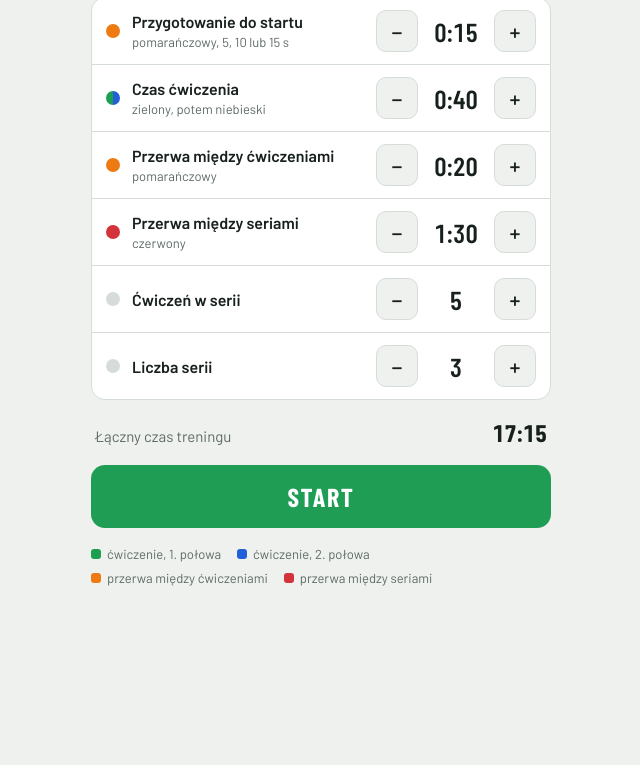
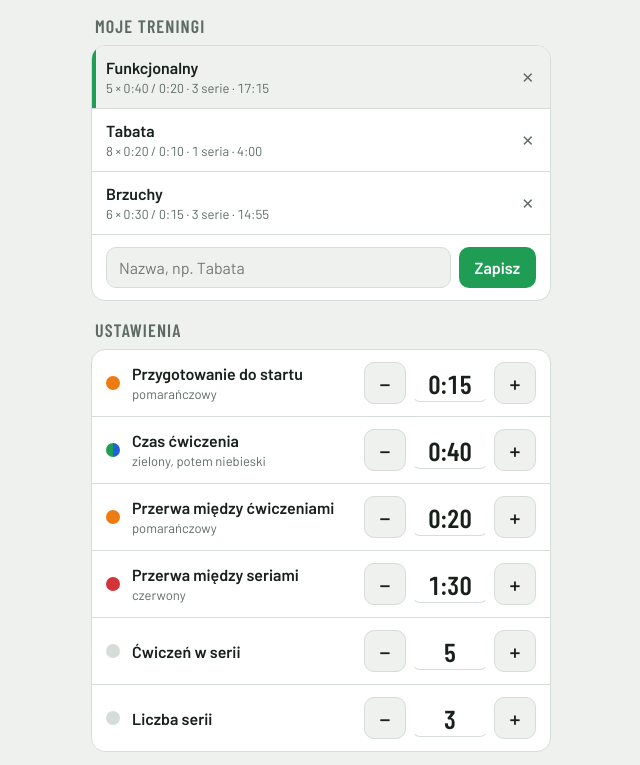
Before and after one commit to konradgorny-blip/Functional-timer, a plain HTML site: page index.html in a window 1280 px wide. Shown: the part 102-867 px from the top of the page, without its empty margins (319-959 px from the left). Before the commit the page ends 800 px from the top, so only its background shows below. Drawn offline with nearby package versions, Linux system fonts and the light colour scheme.

Commit message:
Add files via upload

```diff
--- a/index.html
+++ b/index.html
@@ -53,7 +53,22 @@ h1{font-family:var(--display);font-weight:700;font-size:34px;letter-spacing:.01e
 .step{display:flex;align-items:center;gap:6px}
 .step button{width:42px;height:42px;border-radius:10px;border:1px solid var(--line);background:var(--bg);font-size:22px;line-height:1;font-weight:500}
 .step button:active{transform:scale(.95)}
-.val{font-family:var(--display);font-weight:600;font-size:26px;min-width:64px;text-align:center;font-variant-numeric:tabular-nums}
+.val{font-family:var(--display);font-weight:600;font-size:26px;width:76px;text-align:center;font-variant-numeric:tabular-nums;
+  color:var(--fg);background:transparent;border:1px solid transparent;border-bottom-color:var(--line);border-radius:8px;padding:2px 0}
+.val:focus{outline:none;border-color:var(--accent);background:var(--bg)}
+.sec{font-family:var(--display);font-weight:600;font-size:18px;letter-spacing:.06em;text-transform:uppercase;color:var(--muted);margin:0 0 -10px 4px}
+
+/* ---------- zapisane treningi ---------- */
+.pr{display:grid;grid-template-columns:1fr auto;align-items:center;border-top:1px solid var(--line)}
+.pr:first-child{border-top:0}
+.pr.on{background:var(--bg);box-shadow:inset 4px 0 var(--accent)}
+.pr-load{border:0;background:none;text-align:left;padding:12px 14px;min-width:0}
+.pr-load b{display:block;font-weight:600;font-size:16px}
+.pr-load small{color:var(--muted);font-size:13px;font-variant-numeric:tabular-nums}
+.pr-del{border:0;background:none;color:var(--muted);padding:12px 16px;font-size:15px;white-space:nowrap}
+.pr-save{display:flex;gap:8px;padding:12px 14px;border-top:1px solid var(--line)}
+.pr-save input{flex:1;min-width:0;font:inherit;font-size:16px;padding:10px 12px;border:1px solid var(--line);border-radius:10px;background:var(--bg);color:var(--fg)}
+.pr-save button{border:0;border-radius:10px;background:var(--accent);color:#fff;font-weight:600;padding:10px 16px}
 .sum{display:flex;justify-content:space-between;align-items:baseline;padding:0 4px;color:var(--muted);font-size:15px}
 .sum strong{font-family:var(--display);font-size:24px;color:var(--fg);font-variant-numeric:tabular-nums}
 .big{border:0;border-radius:14px;background:var(--accent);color:#fff;font-family:var(--display);font-weight:700;font-size:26px;letter-spacing:.06em;text-transform:uppercase;padding:16px;width:100%}
@@ -67,8 +82,10 @@ h1{font-family:var(--display);font-weight:700;font-size:34px;letter-spacing:.01e
   background:var(--ex1);transition:background-color .35s ease}
 #run.p-ex1{background:var(--ex1)} #run.p-ex2{background:var(--ex2)}
 #run.p-rest,#run.p-prep{background:var(--rest)} #run.p-setrest{background:var(--setrest)} #run.p-done{background:var(--done)}
-.top{display:flex;justify-content:space-between;gap:12px;font-family:var(--display);font-weight:600;font-size:20px;letter-spacing:.04em;text-transform:uppercase;opacity:.92}
+.top{display:flex;flex-wrap:wrap;justify-content:space-between;gap:0 12px;font-family:var(--display);font-weight:700;font-size:clamp(28px,8vw,54px);line-height:1.05;letter-spacing:.03em;text-transform:uppercase}
 .top span{font-variant-numeric:tabular-nums}
+.remain{display:flex;justify-content:center;align-items:baseline;gap:10px;margin-top:10px;font-family:var(--display);font-weight:600;font-size:clamp(22px,6.5vw,36px);letter-spacing:.05em;text-transform:uppercase;opacity:.92}
+.remain b{font-weight:700;font-size:1.3em;font-variant-numeric:tabular-nums}
 .center{flex:1;display:flex;flex-direction:column;align-items:center;justify-content:center;gap:4px;text-align:center;min-height:0}
 #phase{font-family:var(--display);font-weight:700;font-size:clamp(26px,7vw,44px);letter-spacing:.08em;text-transform:uppercase}
 #time{font-family:var(--display);font-weight:700;font-size:clamp(110px,38vw,300px);line-height:.9;font-variant-numeric:tabular-nums;letter-spacing:-.01em}
@@ -86,8 +103,17 @@ h1{font-family:var(--display);font-weight:700;font-size:34px;letter-spacing:.01e
 <section id="setup">
   <div>
     <h1>Timer treningowy</h1>
-    <p class="sub">Ustaw czasy i liczbę ćwiczeń, potem start.</p>
+    <p class="sub">Wybierz zapisany trening albo ustaw własny. Stuknij w liczbę, żeby wpisać dowolną wartość.</p>
   </div>
+  <h2 class="sec">Moje treningi</h2>
+  <div class="card">
+    <div id="presets"></div>
+    <form class="pr-save" id="saveForm">
+      <input id="prName" placeholder="Nazwa, np. Tabata" maxlength="40" enterkeyhint="done" aria-label="Nazwa treningu">
+      <button id="prSave">Zapisz</button>
+    </form>
+  </div>
+  <h2 class="sec">Ustawienia</h2>
   <div class="card" id="rows"></div>
   <div class="sum"><span>Łączny czas treningu</span><strong id="total">0:00</strong></div>
   <button class="big" id="startBtn">Start</button>
@@ -101,6 +127,7 @@ h1{font-family:var(--display);font-weight:700;font-size:34px;letter-spacing:.01e
 
 <section id="run" hidden>
   <div class="top"><span id="exInfo">Ćwiczenie 1/5</span><span id="setInfo">Seria 1/3</span></div>
+  <div class="remain" id="remainRow"><span>Do końca</span><b id="remain">0:00</b></div>
   <div class="center">
     <div id="phase">Ćwiczenie</div>
     <div id="time">0:30</div>
@@ -118,7 +145,7 @@ h1{font-family:var(--display);font-weight:700;font-size:34px;letter-spacing:.01e
 <script>
 (function(){
   const FIELDS=[
-    {k:'prep',name:'Przygotowanie do startu',   hint:'pomarańczowy, 5, 10 lub 15 s', dot:'var(--rest)', min:5, max:15, step:5, time:true},
+    {k:'prep',name:'Przygotowanie do startu',   hint:'pomarańczowy',              dot:'var(--rest)', min:5, max:60, step:5, time:true},
     {k:'ex',  name:'Czas ćwiczenia',            hint:'zielony, potem niebieski', dot:'split', min:5, max:3600, step:5, time:true},
     {k:'rest',name:'Przerwa między ćwiczeniami',hint:'pomarańczowy',              dot:'var(--rest)', min:0, max:3600, step:5, time:true},
     {k:'setr',name:'Przerwa między seriami',    hint:'czerwony',                  dot:'var(--setrest)', min:0, max:3600, step:15, time:true},
@@ -133,17 +160,80 @@ h1{font-family:var(--display);font-weight:700;font-size:34px;letter-spacing:.01e
   const $=id=>document.getElementById(id);
   const fmt=s=>{s=Math.max(0,Math.round(s));const m=Math.floor(s/60),r=s%60;return m+':'+String(r).padStart(2,'0')};
 
+  // ----- zapisane treningi -----
+  const clean=c=>{const o={...DEF};if(c) for(const k in DEF) if(typeof c[k]==='number') o[k]=c[k];return o};
+  let presets=null,current='';
+  try{presets=JSON.parse(localStorage.getItem('timer-presets')||'null');current=localStorage.getItem('timer-current')||''}catch(e){}
+  if(!Array.isArray(presets)) presets=[
+    {name:'Funkcjonalny',cfg:{...cfg}},
+    {name:'Tabata',      cfg:{prep:10,ex:20,rest:10,setr:60,n:8,sets:1}},
+    {name:'Brzuchy',     cfg:{prep:10,ex:30,rest:15,setr:60,n:6,sets:3}}
+  ];
+  presets=presets.filter(p=>p&&typeof p.name==='string').map(p=>({name:p.name,cfg:clean(p.cfg)}));
+  const savePresets=()=>{try{localStorage.setItem('timer-presets',JSON.stringify(presets));localStorage.setItem('timer-current',current)}catch(e){}};
+  const same=(a,b)=>Object.keys(DEF).every(k=>a[k]===b[k]);
+  const serie=n=>n===1?'seria':(n%10>=2&&n%10<=4&&(n%100<12||n%100>14))?'serie':'serii';
+  const findPreset=name=>presets.findIndex(p=>p.name.toLowerCase()===name.trim().toLowerCase());
+  const prName=$('prName');
+  prName.value=current;
+
+  function renderPresets(){
+    const box=$('presets');box.textContent='';
+    presets.forEach((p,idx)=>{
+      const c=p.cfg,r=document.createElement('div');
+      r.className='pr'+(same(c,cfg)?' on':'');
+      const load=document.createElement('button');load.className='pr-load';
+      const b=document.createElement('b');b.textContent=p.name;
+      const sm=document.createElement('small');
+      sm.textContent=`${c.n} × ${fmt(c.ex)} / ${fmt(c.rest)} · ${c.sets} ${serie(c.sets)} · ${fmt(totalOf(c))}`;
+      load.append(b,sm);
+      load.addEventListener('click',()=>{cfg={...c};current=p.name;prName.value=p.name;save();savePresets();render()});
+      const del=document.createElement('button');del.className='pr-del';del.textContent='✕';del.setAttribute('aria-label','Usuń '+p.name);
+      let armed=0;
+      del.addEventListener('click',()=>{
+        if(Date.now()-armed<2500){presets.splice(idx,1);savePresets();render();return}
+        armed=Date.now();del.textContent='Usuń?';
+        setTimeout(()=>{del.textContent='✕'},2500);
+      });
+      r.append(load,del);box.appendChild(r);
+    });
+    $('prSave').textContent=prName.value.trim()&&findPreset(prName.value)>=0?'Zaktualizuj':'Zapisz';
+  }
+  prName.addEventListener('input',renderPresets);
+  $('saveForm').addEventListener('submit',e=>{
+    e.preventDefault();
+    const name=prName.value.trim();
+    if(!name){prName.focus();return}
+    const idx=findPreset(name);
+    if(idx>=0) presets[idx].cfg={...cfg}; else presets.push({name,cfg:{...cfg}});
+    current=name;prName.blur();savePresets();render();
+  });
+
   // ----- ekran ustawień -----
+  // ręczny wpis: „22” = 22 s, „130” = 1:30, „1:30” też działa
+  function parseVal(str,f){
+    str=str.trim();
+    if(!f.time) return parseInt(str.replace(/\D/g,''),10);
+    if(/[:.,]/.test(str)){const [m,s]=str.split(/[:.,]/);return (parseInt(m,10)||0)*60+(parseInt(s,10)||0)}
+    const d=str.replace(/\D/g,'');
+    if(!d) return NaN;
+    return d.length<=2?+d:(+d.slice(0,-2))*60+(+d.slice(-2));
+  }
   const rows=$('rows');
   FIELDS.forEach(f=>{
     const r=document.createElement('div');r.className='row';
     r.innerHTML=`<span class="dot ${f.dot==='split'?'split':''}" style="${f.dot!=='split'?'background:'+f.dot:''}"></span>
       <div class="lbl"><b>${f.name}</b>${f.hint?`<small>${f.hint}</small>`:''}</div>
-      <div class="step"><button id="m-${f.k}" aria-label="${f.name}: mniej">−</button><span class="val" id="v-${f.k}"></span><button id="p-${f.k}" aria-label="${f.name}: więcej">+</button></div>`;
+      <div class="step"><button id="m-${f.k}" aria-label="${f.name}: mniej">−</button><input class="val" id="v-${f.k}" inputmode="numeric" enterkeyhint="done" autocomplete="off" aria-label="${f.name}"><button id="p-${f.k}" aria-label="${f.name}: więcej">+</button></div>`;
     rows.appendChild(r);
-    const change=d=>{cfg[f.k]=Math.min(f.max,Math.max(f.min,cfg[f.k]+d*f.step));save();render()};
+    const inp=r.querySelector('#v-'+f.k);
+    const set=v=>{cfg[f.k]=Math.min(f.max,Math.max(f.min,Math.round(v)));save();render()};
+    const change=d=>{if(document.activeElement===inp) inp.blur();set(cfg[f.k]+d*f.step)};
     holdRepeat(r.querySelector('#m-'+f.k),()=>change(-1));
     holdRepeat(r.querySelector('#p-'+f.k),()=>change(1));
+    inp.addEventListener('focus',()=>inp.select());
+    inp.addEventListener('keydown',e=>{if(e.key==='Enter'){e.preventDefault();inp.blur()}});
+    inp.addEventListener('blur',()=>{const v=parseVal(inp.value,f);if(isNaN(v)) render(); else set(v)});
   });
   function holdRepeat(btn,fn){
     let t1,t2;const stop=()=>{clearTimeout(t1);clearInterval(t2)};
@@ -152,22 +242,26 @@ h1{font-family:var(--display);font-weight:700;font-size:34px;letter-spacing:.01e
     btn.addEventListener('keydown',e=>{if(e.key==='Enter'||e.key===' '){e.preventDefault();fn()}});
   }
   function render(){
-    FIELDS.forEach(f=>{$('v-'+f.k).textContent=f.time?fmt(cfg[f.k]):cfg[f.k]});
-    $('total').textContent=fmt(plan().reduce((a,p)=>a+p.dur,0));
+    FIELDS.forEach(f=>{const inp=$('v-'+f.k);if(document.activeElement!==inp) inp.value=f.time?fmt(cfg[f.k]):cfg[f.k]});
+    $('total').textContent=fmt(totalOf(cfg));
+    renderPresets();
   }
 
   // ----- plan treningu -----
-  function plan(){
-    const L=[{type:'prep',dur:cfg.prep,s:1,e:1}];
-    for(let s=1;s<=cfg.sets;s++){
-      for(let e=1;e<=cfg.n;e++){
-        L.push({type:'ex',dur:cfg.ex,s,e});
-        if(e<cfg.n && cfg.rest>0) L.push({type:'rest',dur:cfg.rest,s,e});
+  function plan(c=cfg){
+    const L=[{type:'prep',dur:c.prep,s:1,e:1}];
+    for(let s=1;s<=c.sets;s++){
+      for(let e=1;e<=c.n;e++){
+        L.push({type:'ex',dur:c.ex,s,e});
+        if(e<c.n && c.rest>0) L.push({type:'rest',dur:c.rest,s,e});
       }
-      if(s<cfg.sets && cfg.setr>0) L.push({type:'setrest',dur:cfg.setr,s,e:cfg.n});
+      if(s<c.sets && c.setr>0) L.push({type:'setrest',dur:c.setr,s,e:c.n});
     }
+    // ile zostaje po każdej fazie – do zegara „do końca”
+    let acc=0;for(let k=L.length-1;k>=0;k--){L[k].after=acc;acc+=L[k].dur}
     return L;
   }
+  function totalOf(c){return plan(c).reduce((a,p)=>a+p.dur,0)}
 
   // ----- dźwięk -----
   let ac=null;
@@ -226,6 +320,7 @@ h1{font-family:var(--display);font-weight:700;font-size:34px;letter-spacing:.01e
     if(p.type==='ex') cls=el>=p.dur/2?'p-ex2':'p-ex1';
     runEl.className=cls+(paused?' paused':'');
     $('time').textContent=fmt(sec);
+    $('remain').textContent=fmt(sec+p.after);
     $('prog').style.width=(Math.min(1,el/p.dur)*100)+'%';
     $('half').textContent=p.type==='ex'?(el>=p.dur/2?'druga połowa':'pierwsza połowa'):'';
     if(paused) return;
@@ -238,7 +333,7 @@ h1{font-family:var(--display);font-weight:700;font-size:34px;letter-spacing:.01e
   }
   function finish(){
     running=false;clearInterval(tick);unwake();
-    runEl.className='p-done';
+    runEl.className='p-done';$('remainRow').hidden=true;
     $('phase').textContent='Koniec treningu';
     $('time').textContent=fmt(L.reduce((a,p)=>a+p.dur,0));
     $('half').textContent='łączny czas';
@@ -251,7 +346,7 @@ h1{font-family:var(--display);font-weight:700;font-size:34px;letter-spacing:.01e
     try{ac=ac||new (window.AudioContext||window.webkitAudioContext)();ac.resume()}catch(e){}
     primeTts();
     L=plan();running=true;paused=false;
-    $('setup').hidden=true;runEl.hidden=false;
+    $('setup').hidden=true;runEl.hidden=false;$('remainRow').hidden=false;
     $('pauseBtn').textContent='Pauza';$('skipBtn').disabled=false;$('stopBtn').disabled=false;
     wake();startPhase(0);
     clearInterval(tick);tick=setInterval(update,50);
--- a/sw.js
+++ b/sw.js
@@ -1,6 +1,6 @@
 // Service worker: aplikacja działa offline.
 // Po każdej zmianie w plikach podbij numer wersji, żeby telefony pobrały nową wersję.
-const CACHE = 'timer-v1';
+const CACHE = 'timer-v2';
 const FILES = ['./', './index.html', './manifest.json', './icon-192.png', './icon-512.png', './apple-touch-icon.png'];
 
 self.addEventListener('install', e => {
```
